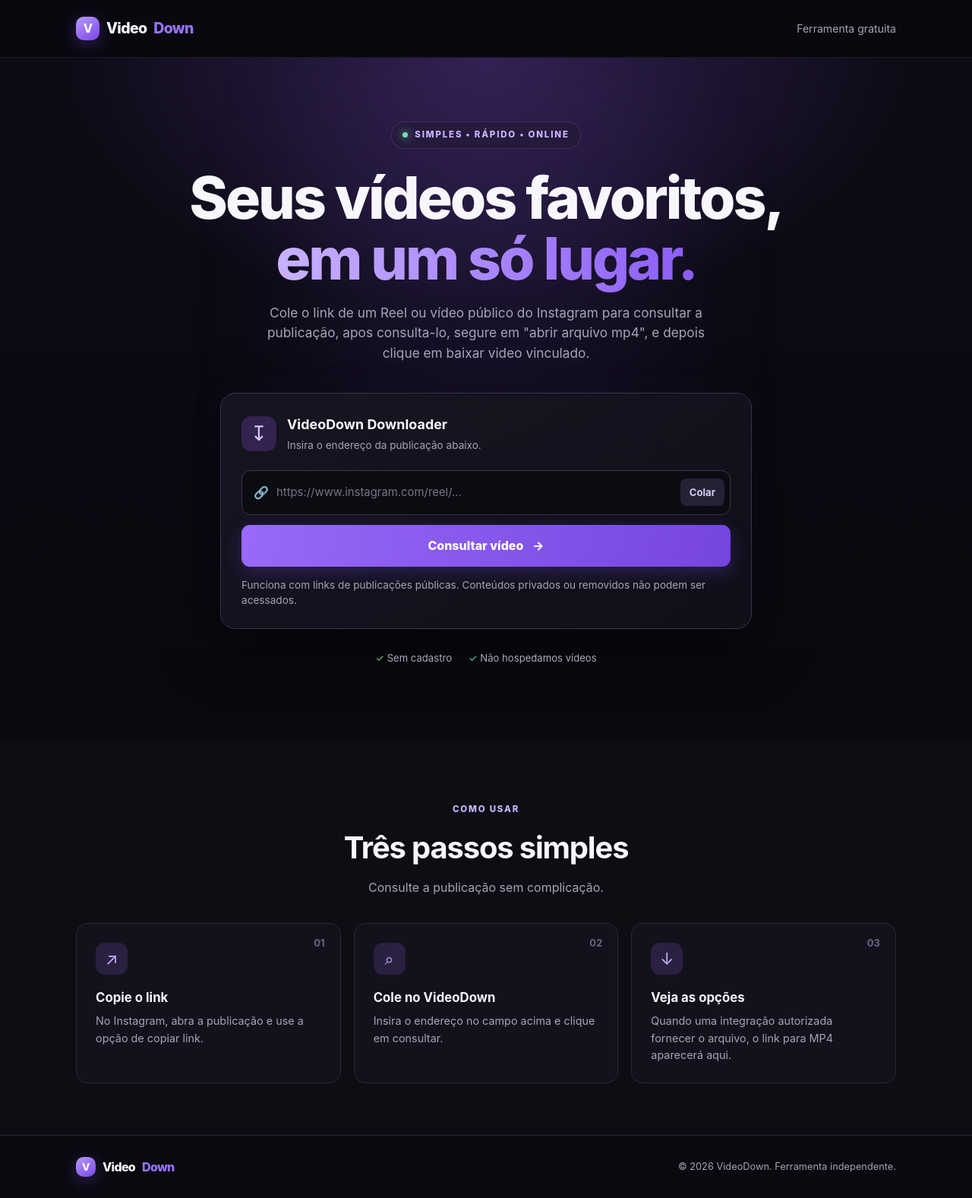
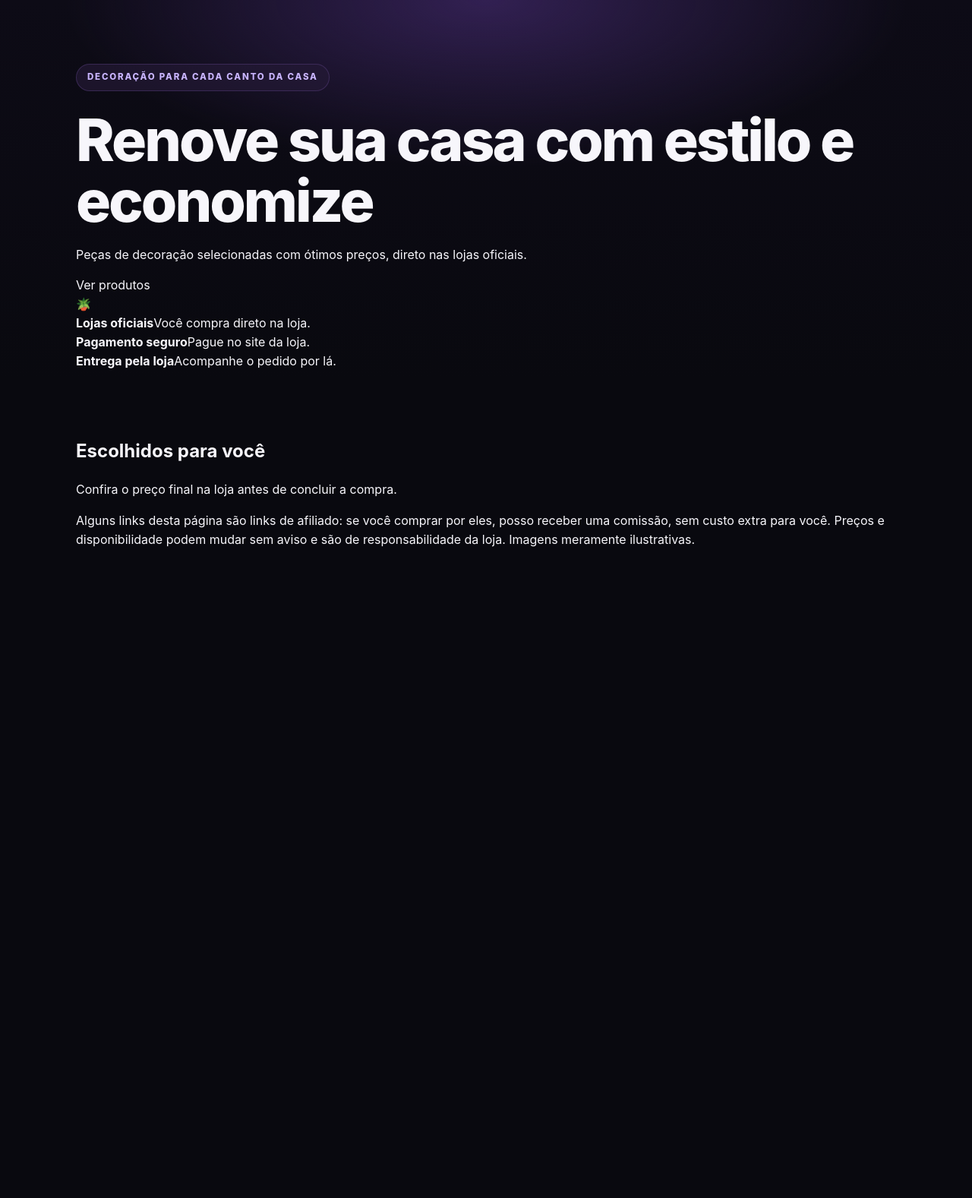
Before and after one commit to bmikael449-ops/nexo-digital, a website: page index.html in a window 1280 px wide. Shown: the whole page at 76% size. After the commit the page ends 800 px from the top, so only its background shows below. Drawn offline with Linux system fonts and the light colour scheme; files that its build step writes are made by us from their sources.

Commit message:
Update index.html

```diff
--- a/index.html
+++ b/index.html
@@ -1,110 +1,43 @@
-
-<!doctype html>
+<!DOCTYPE html>
 <html lang="pt-BR">
 <head>
-  <meta charset="utf-8">
-  <meta name="viewport" content="width=device-width, initial-scale=1">
-  <meta name="theme-color" content="#09090f">
-  <meta name="description" content="VideoDown: consulte links públicos de Reels e vídeos do Instagram.">
-
-  <!-- Google AdSense: identificação -->
-  <meta name="google-adsense-account" content="ca-pub-4869187509341647">
-
-  <!-- Google AdSense: script principal -->
-  <script async
-    src="https://pagead2.googlesyndication.com/pagead/js/adsbygoogle.js?client=ca-pub-4869187509341647"
-    crossorigin="anonymous"></script>
-
-  <title>VideoDown — vídeos em um só lugar</title>
-  <link rel="icon" href="/assets/favicon.svg" type="image/svg+xml">
-  <link rel="preconnect" href="https://www.instagram.com">
-  <link rel="stylesheet" href="/css/style.css">
-  <script src="/js/main.js" defer></script>
+<meta charset="utf-8">
+<meta name="viewport" content="width=device-width, initial-scale=1, viewport-fit=cover">
+<title>Decoração com estilo: ofertas para renovar sua casa</title>
+<link rel="stylesheet" href="https://fonts.googleapis.com/css2?family=Fraunces:opsz,wght@9..144,600;9..144,800&family=DM+Sans:wght@400;500;700&display=swap">
+<link rel="stylesheet" href="style.css">
 </head>
 <body>
-  <header class="site-header">
-    <div class="wrap nav">
-      <a class="brand" href="/" aria-label="VideoDown início"><span class="brand-mark">V</span>Video<span>Down</span></a>
-      <span class="nav-note">Ferramenta gratuita</span>
+<header class="hero">
+  <div class="wrap">
+    <div>
+      <span class="eyebrow">DECORAÇÃO PARA CADA CANTO DA CASA</span>
+      <h1>Renove sua casa com estilo e economize</h1>
+      <p>Peças de decoração selecionadas com ótimos preços, direto nas lojas oficiais.</p>
+      <a class="cta" href="#produtos">Ver produtos</a>
     </div>
-  </header>
+    <div class="art" aria-hidden="true">🪴</div>
+    <div class="trust">
+      <div><b>Lojas oficiais</b>Você compra direto na loja.</div>
+      <div><b>Pagamento seguro</b>Pague no site da loja.</div>
+      <div><b>Entrega pela loja</b>Acompanhe o pedido por lá.</div>
+    </div>
+  </div>
+</header>
 
-  <main>
-    <section class="hero">
-      <div class="hero-glow"></div>
-      <div class="wrap hero-content">
-        <div class="eyebrow"><span class="live-dot"></span> SIMPLES • RÁPIDO • ONLINE</div>
-        <h1>Seus vídeos favoritos,<br><span>em um só lugar.</span></h1>
-        <p class="hero-copy">Cole o link de um Reel ou vídeo público do Instagram para consultar a publicação, apos consulta-lo, segure em "abrir arquivo mp4", e depois clique em baixar video vinculado.</p>
+<main class="wrap" id="produtos">
+  <div class="bar" id="bar" role="group" aria-label="Filtrar por ambiente"></div>
+  <h2>Escolhidos para você</h2>
+  <p class="sub">Confira o preço final na loja antes de concluir a compra.</p>
+  <div class="grid" id="grid"></div>
+</main>
 
-        <section class="tool-card" aria-labelledby="tool-title">
-          <div class="tool-heading">
-            <div class="tool-icon" aria-hidden="true">↧</div>
-            <div>
-              <h2 id="tool-title">VideoDown Downloader</h2>
-              <p>Insira o endereço da publicação abaixo.</p>
-            </div>
-          </div>
-          <form id="download-form" novalidate>
-            <label class="sr-only" for="video-url">Link do Instagram</label>
-            <div class="input-wrap">
-              <span aria-hidden="true">🔗</span>
-              <input id="video-url" name="url" type="url" inputmode="url" autocomplete="url"
-                placeholder="https://www.instagram.com/reel/..." maxlength="2000" required>
-              <button class="paste-btn" id="paste-btn" type="button">Colar</button>
-            </div>
-            <button class="primary-btn" id="submit-btn" type="submit">
-              <span class="btn-label">Consultar vídeo</span><span aria-hidden="true">→</span>
-            </button>
-          </form>
-          <p class="helper">Funciona com links de publicações públicas. Conteúdos privados ou removidos não podem ser acessados.</p>
-          <div id="status" class="status" role="status" aria-live="polite" hidden></div>
-          <section id="result" class="result" aria-live="polite" hidden>
-            <div class="result-title">Resultado da consulta</div>
-            <div id="preview" class="preview"></div>
-            <div id="download-area"></div>
-          </section>
-        </section>
+<footer>
+  <div class="wrap">
+    Alguns links desta página são links de afiliado: se você comprar por eles, posso receber uma comissão, sem custo extra para você. Preços e disponibilidade podem mudar sem aviso e são de responsabilidade da loja. Imagens meramente ilustrativas.
+  </div>
+</footer>
 
-        <div class="trust-row">
-          <span>✓ Sem cadastro</span><span>✓ Não hospedamos vídeos</span>
-        </div>
-      </div>
-    </section>
-
-    <!-- Anúncio Google AdSense -->
-    <div style="margin: 30px auto; max-width: 728px; padding: 0 15px; text-align: center;">
-      <ins class="adsbygoogle"
-           style="display:block"
-           data-ad-client="ca-pub-4869187509341647"
-           data-ad-slot="8845670797"
-           data-ad-format="auto"
-           data-full-width-responsive="true"></ins>
-    </div>
-
-    <script>
-      (adsbygoogle = window.adsbygoogle || []).push({});
-    </script>
-
-    <section class="how-section">
-      <div class="wrap">
-        <div class="section-title">
-          <span class="section-kicker">COMO USAR</span>
-          <h2>Três passos simples</h2>
-          <p>Consulte a publicação sem complicação.</p>
-        </div>
-        <div class="steps">
-          <article class="step"><div class="step-number">01</div><div class="step-icon">↗</div><h3>Copie o link</h3><p>No Instagram, abra a publicação e use a opção de copiar link.</p></article>
-          <article class="step"><div class="step-number">02</div><div class="step-icon">⌕</div><h3>Cole no VideoDown</h3><p>Insira o endereço no campo acima e clique em consultar.</p></article>
-          <article class="step"><div class="step-number">03</div><div class="step-icon">↓</div><h3>Veja as opções</h3><p>Quando uma integração autorizada fornecer o arquivo, o link para MP4 aparecerá aqui.</p></article>
-        </div>
-      </div>
-    </section>
-
-  </main>
-
-  <footer class="footer">
-    <div class="wrap footer-inner"><a class="brand" href="/"><span class="brand-mark">V</span>Video<span>Down</span></a><span>© <span id="year">2026</span> VideoDown. Ferramenta independente.</span></div>
-  </footer>
+<script src="script.js"></script>
 </body>
 </html>
```
